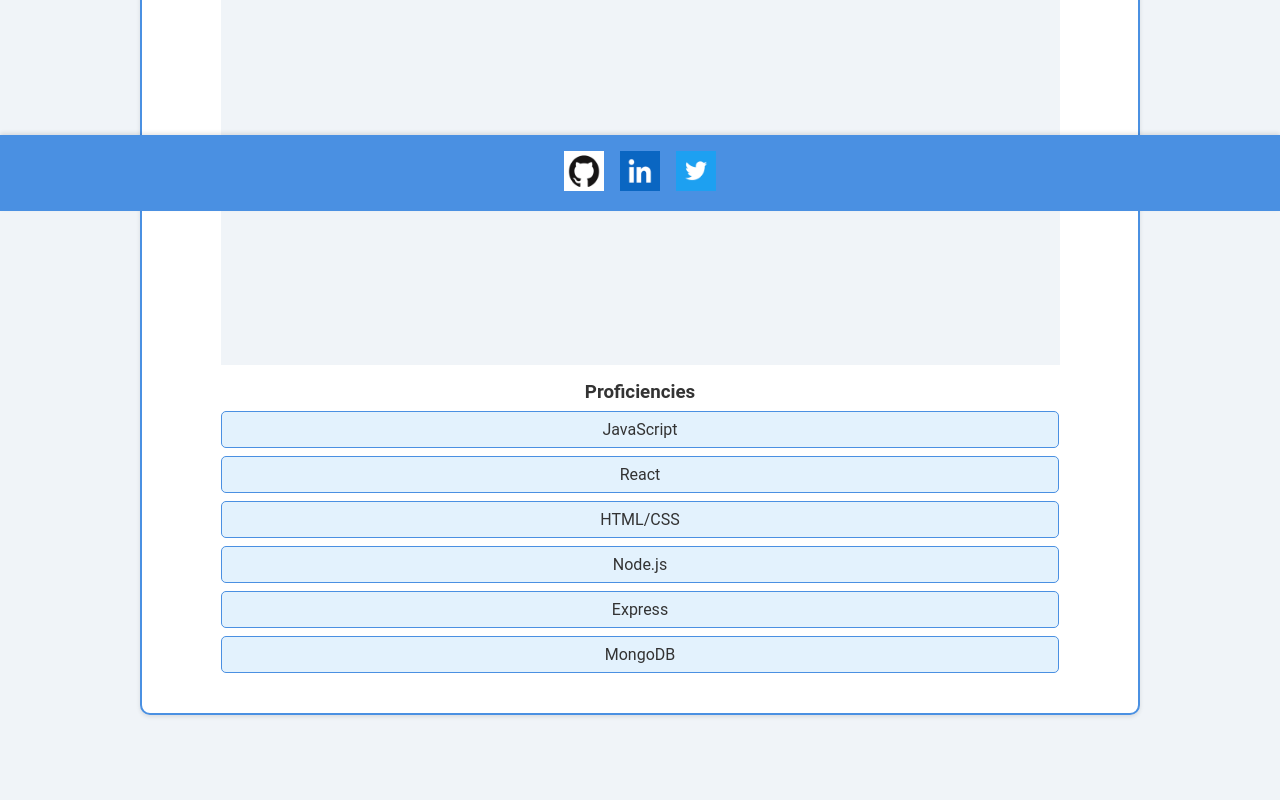
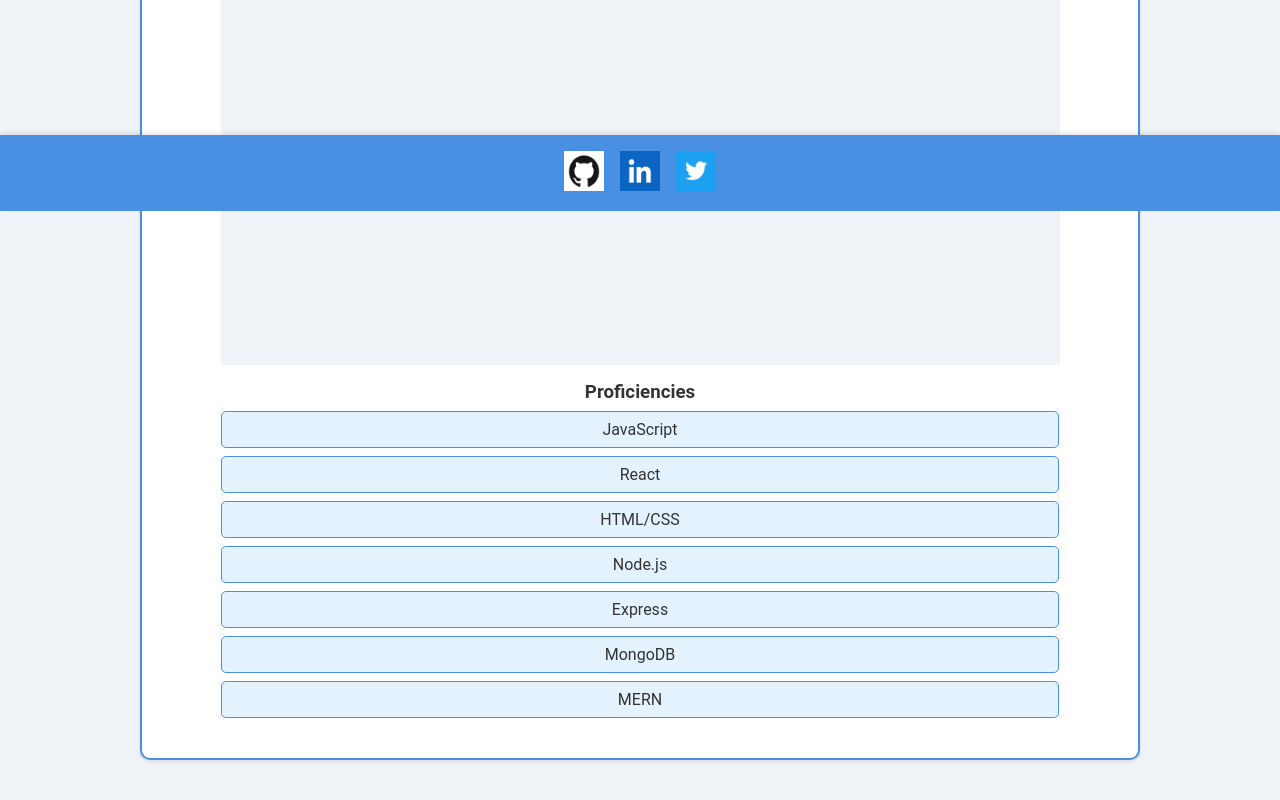
Before and after one commit to sagagi74/Portfolio_Using_React, a React (Vite) app: page /resume in a window 1280 px wide. Shown: the part 589-1389 px from the top of the page. Before the commit the page ends 1368 px from the top, so only its background shows below. Built offline with nearby package versions, Linux system fonts and the light colour scheme.

Commit message:
adding more

```diff
--- a/src/components/Resume.jsx
+++ b/src/components/Resume.jsx
@@ -21,6 +21,7 @@ const Resume = () => (
       <li>Node.js</li>
       <li>Express</li>
       <li>MongoDB</li>
+      <li>MERN</li>
       {/* Add more proficiencies as needed */}
     </ul>
   </section>
```
